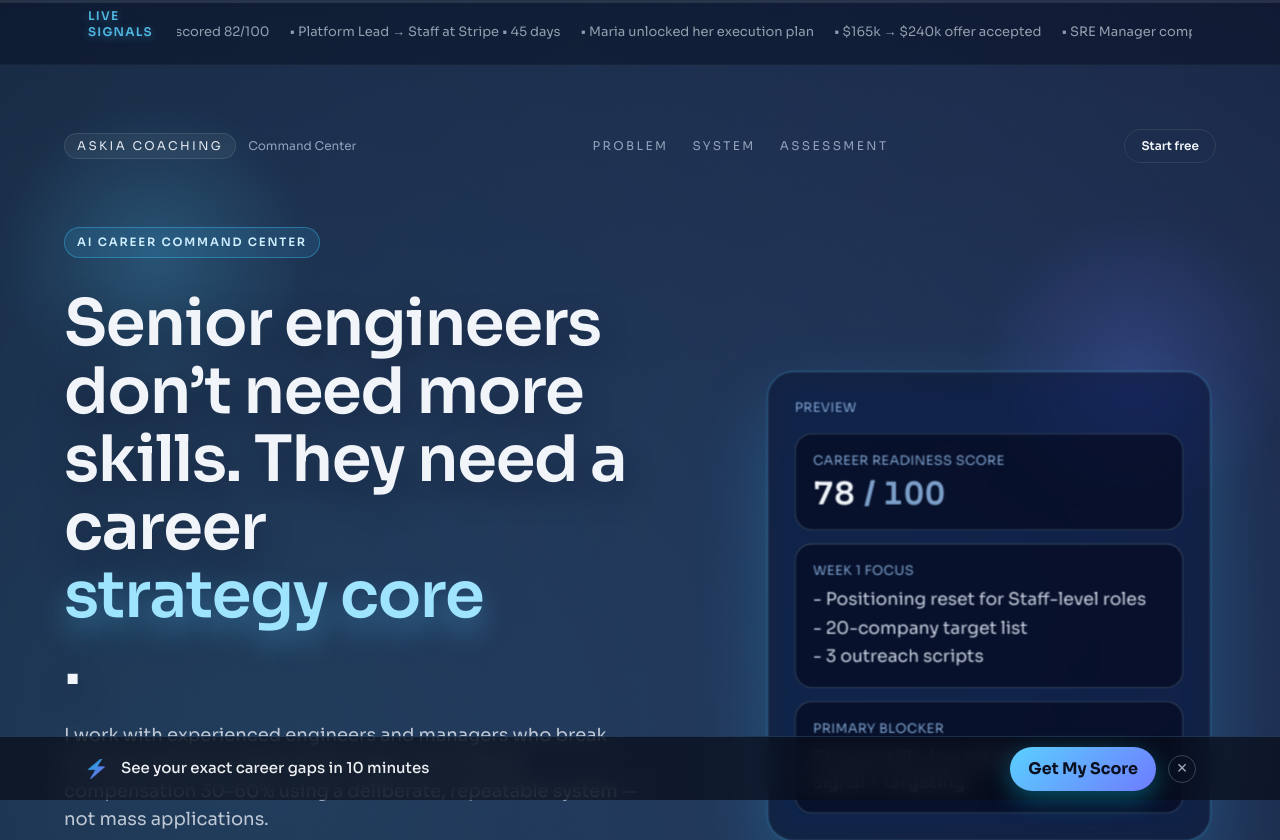
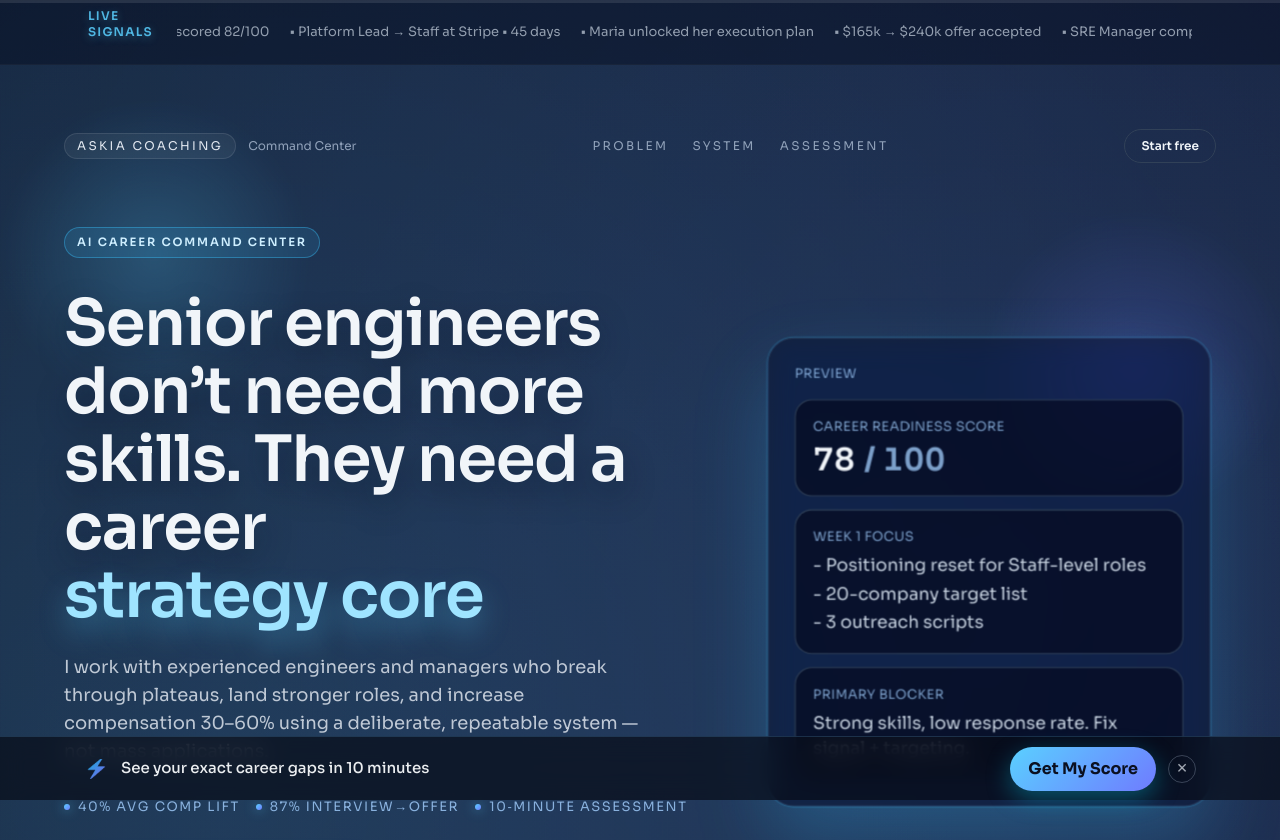
Before and after one commit to machinesandcloud/job-search-system, a Next.js app: page /job-search-system in a window 1280 px wide. Shown: the top 840 px of the page. Built offline with nearby package versions, Linux system fonts and the light colour scheme; no server answers.

Commit message:
Remove hero trailing period

```diff
--- a/src/app/job-search-system/page.tsx
+++ b/src/app/job-search-system/page.tsx
@@ -122,7 +122,6 @@ export default function JobSearchLanding() {
                 <span className="cmd-rotator-ink">
                   <RotatingWords words={systemSynonyms} />
                 </span>
-                .
               </h1>
               <p className="cmd-hero-lede max-w-[36rem] text-lg text-slate-300">
                 I work with experienced engineers and managers who break through plateaus, land stronger roles, and
```
